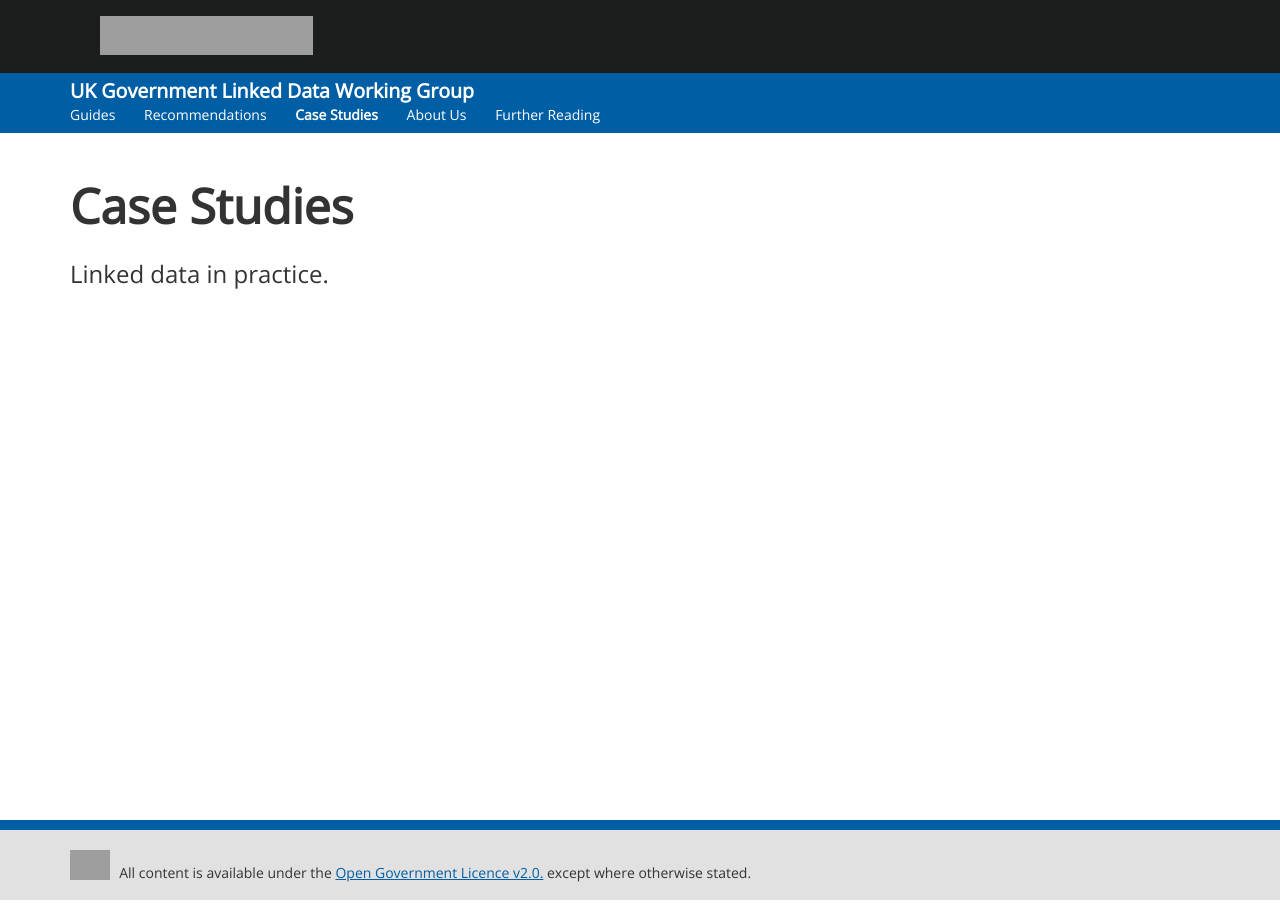
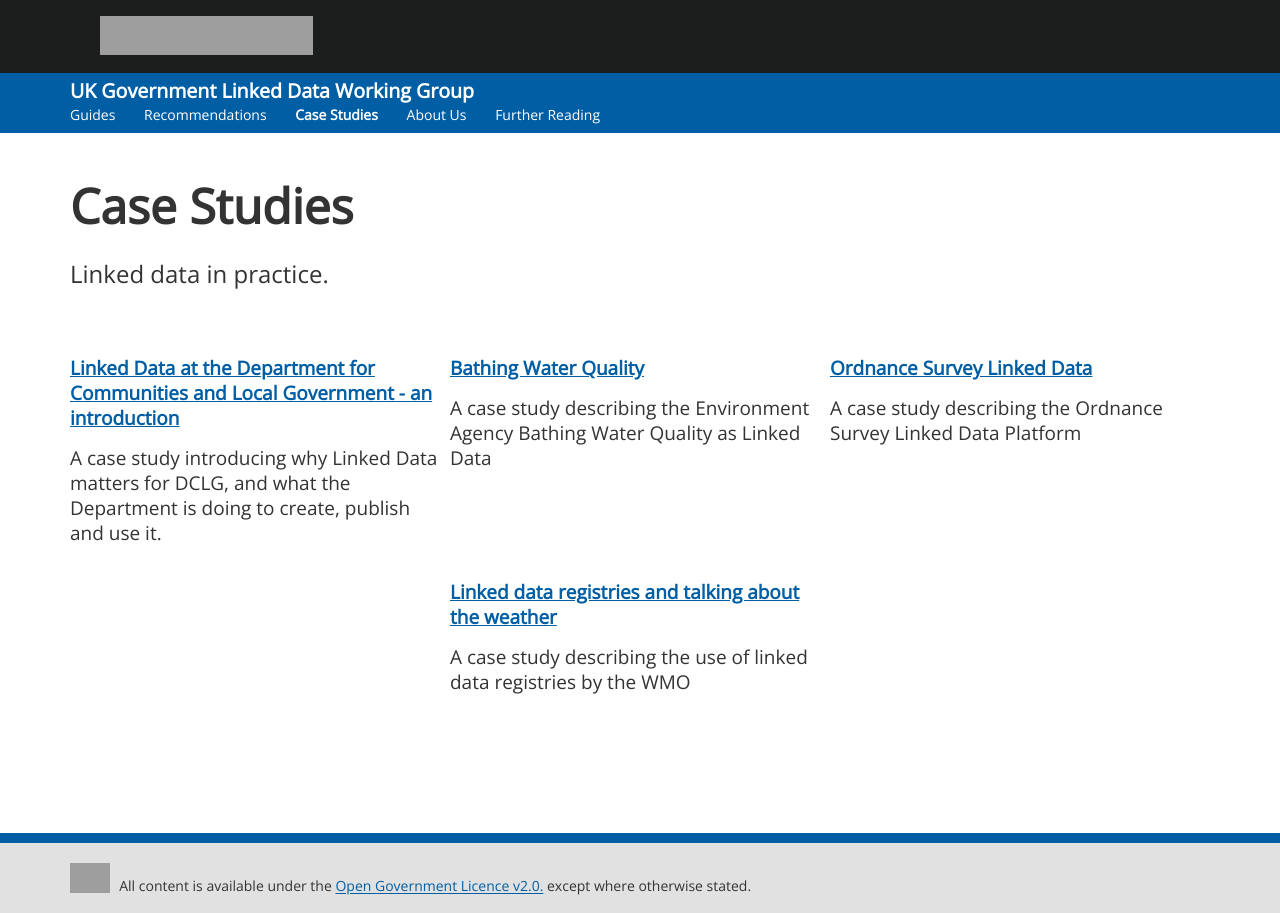
Before and after one commit to UKGovLD/ukgovldwg, a Jekyll site: the page built from case-studies/index.md, in a window 1280 px wide. Built offline with Jekyll 4.4.1, drawn with Linux system fonts in a browser that asks for light colours; grey boxes are pictures that could not be loaded.

Commit message:
add pages for case studies to case-studies.ylm

```diff
--- a/_data/case-studies.yml
+++ b/_data/case-studies.yml
@@ -14,3 +14,7 @@
 title: Case Studies
 subpath: /case-studies/
 pages:
+  - dclg-opendatacommunities
+  - ea-bathing-waters
+  - ordnancesurvey
+  - registries-and-weather
```
